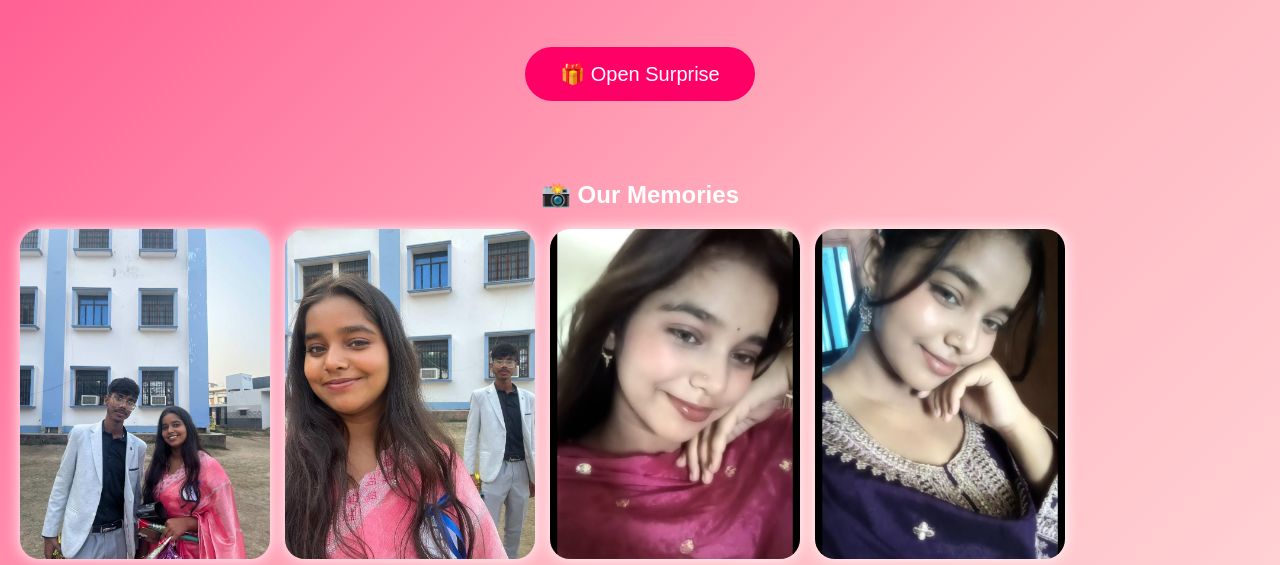
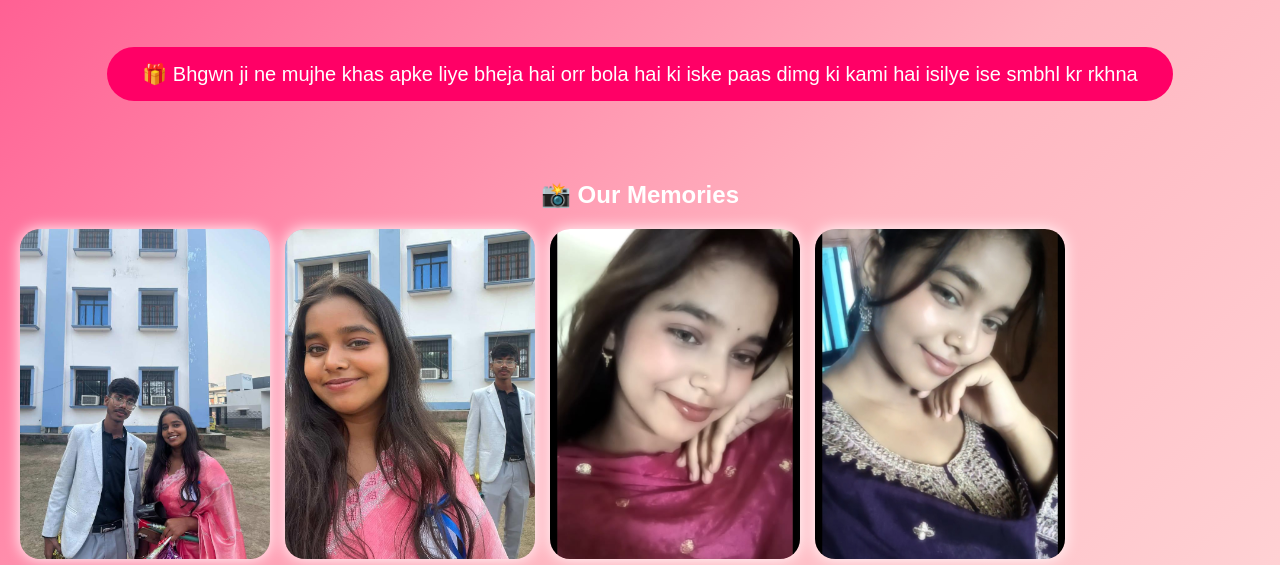
Before and after one commit to harshpatel969621-cell/Bebu, a plain HTML site: page index.html in a window 1280 px wide. Shown: the part 235-800 px from the top of the page. Drawn offline with Linux system fonts and the light colour scheme.

Commit message:
Update button text for surprise message

```diff
--- a/index.html
+++ b/index.html
@@ -110,7 +110,7 @@ animation:boom 1s linear forwards;
 
 <div id="countdown"></div>
 
-<button onclick="startSurprise()">🎁 Open Surprise</button>
+<button onclick="()">🎁 Bhgwn ji ne mujhe khas apke liye bheja hai orr bola hai ki iske paas dimg ki kami hai isilye ise smbhl kr rkhna</button>
 
 </section>
 
```
